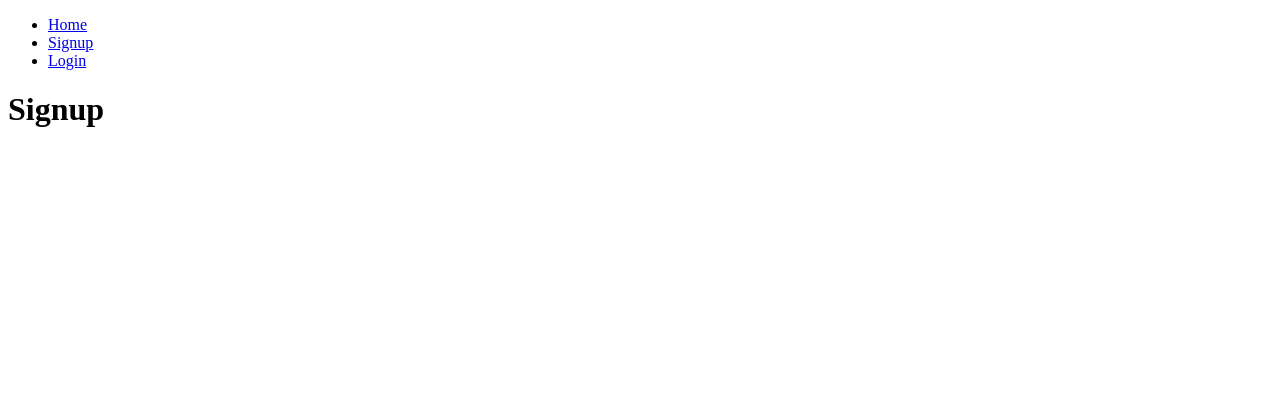
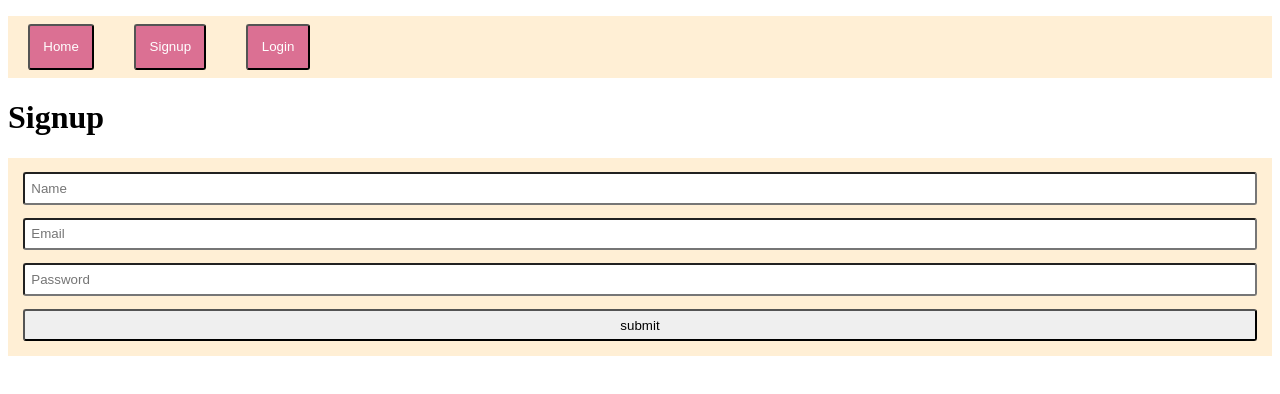
Before and after one commit to yumuranaoki/blog-service-by-next, a Next.js app: page /signup in a window 1280 px wide. Shown: the top 394 px of the page. Built offline with nearby package versions, Linux system fonts and the light colour scheme.

Commit message:
add form

```diff
--- /dev/null
+++ b/actions/signup/form.ts
@@ -0,0 +1,17 @@
+const HANDLE_SUBMIT = "HANDLE_SUBMIT";
+
+interface Form {
+  name: string,
+  email: string,
+  password: string,
+}
+
+export const handleSubmit = (form : Form) => {
+  return ({
+    type: "HANDLE_SUBMIT" as typeof HANDLE_SUBMIT,
+    payload: form,
+  });
+}
+
+
+export const formActions = { handleSubmit };
--- a/components/header/index.tsx
+++ b/components/header/index.tsx
@@ -1,14 +1,34 @@
 import * as React from 'react';
 import Link from 'next/link';
+import styled from 'styled-components';
+
+const Links = styled.ul`
+  display: flex;
+  flex-direction: row;
+  list-style-type: none;
+  background-color: papayawhip;
+  padding: 0.5em 0;
+`;
+
+const Li = styled.li`
+  margin: 0 20px;
+`;
+
+const Button = styled.button`
+  border-radius: 3px;
+  padding: 1em;
+  background-color: palevioletred;
+  color: white;
+`;
 
 const Header: React.SFC<{}> = () => {
   return (
     <div>
-      <ul>
-        <li><Link href="/"><a>Home</a></Link></li>
-        <li><Link href="/signup"><a>Signup</a></Link></li>
-        <li><Link href="/login"><a>Login</a></Link></li>
-      </ul>
+      <Links>
+        <Li><Link href="/"><Button>Home</Button></Link></Li>
+        <Li><Link href="/signup"><Button>Signup</Button></Link></Li>
+        <Li><Link href="/login"><Button>Login</Button></Link></Li>
+      </Links>
     </div>
   )
 }
--- /dev/null
+++ b/components/signup/form.tsx
@@ -0,0 +1,34 @@
+import * as React from 'react';
+import styled from 'styled-components';
+import { State } from '../../reducers/signup/form';
+import { formActions } from '../../actions/signup/form'
+
+const Container = styled.section`
+  display: flex;
+  flex-direction: column;
+  background-color: papayawhip;
+  padding: 0.5em;
+`;
+
+const Input = styled.input`
+  padding: 0.5em;
+  margin: 0.5em;
+  border-radius: 3px;
+`;
+
+const SignupForm: React.SFC<typeof formActions> = ({handleSubmit}) => {
+  const [name, setName] = React.useState('');
+  const [email, setEmail] = React.useState('');
+  const [password, setPassword] = React.useState('');
+
+  return (
+    <Container>
+      <Input placeholder="Name" type="text" onChange={(event) => setName(event.target.value)} />
+      <Input placeholder="Email" type="email" onChange={(event) => setEmail(event.target.value)} />
+      <Input placeholder="Password" type="password" onChange={(event) => setPassword(event.target.value)} />
+      <Input type="submit" value="submit" onSubmit={() => handleSubmit({name, email, password})} />
+    </Container>
+  )
+}
+
+export default SignupForm;
--- /dev/null
+++ b/containers/signup/form.ts
@@ -0,0 +1,12 @@
+import { connect } from 'react-redux';
+import { Dispatch, } from 'redux';
+import { handleSubmit, formActions } from '../../actions/signup/form';
+import SignupForm from '../../components/signup/form';
+
+const mapDispatchToProps = (dispatch: Dispatch) : typeof formActions => ({
+  handleSubmit: form => dispatch(handleSubmit(form)),
+})
+
+export default connect(
+  mapDispatchToProps
+)(SignupForm);
--- a/package.json
+++ b/package.json
@@ -9,6 +9,9 @@
     "start": "next start",
     "test": "jest",
     "test:coverage": "jest --coverage"
+  },
+  "jest": {
+    "setupFiles": ["./setupTest.js"]
   },
   "keywords": [],
   "author": "",
--- a/pages/signup.tsx
+++ b/pages/signup.tsx
@@ -1,10 +1,12 @@
 import * as React from 'react';
 import DefaultLayout from '../layouts/default';
+import SignupForm from '../containers/signup/form'
 
 const Signup: React.SFC<{}> = () => {
   return (
     <DefaultLayout>
       <h1>Signup</h1>
+      <SignupForm />
     </DefaultLayout>
   )
 }
--- /dev/null
+++ b/reducers/signup/form.ts
@@ -0,0 +1,23 @@
+import { Reducer } from 'redux';
+import { handleSubmit } from '../../actions/signup/form';
+
+const initialState = {
+
+};
+
+export type State = {
+
+};
+
+export type Action = ReturnType<typeof handleSubmit>
+
+const reducer : Reducer<State, Action> = (state=initialState, action) => {
+  switch (action.type) {
+    case "HANDLE_SUBMIT":
+      return state;
+    default:
+      return state;
+  }
+}
+
+export default reducer
--- /dev/null
+++ b/setupTest.js
@@ -0,0 +1,4 @@
+import { configure } from 'enzyme';
+import Adapter from 'enzyme-adapter-react-16';
+
+configure({ adapter: new Adapter() })
```
Also changed, not shown: reducers/index.ts (line endings or trailing spaces).
